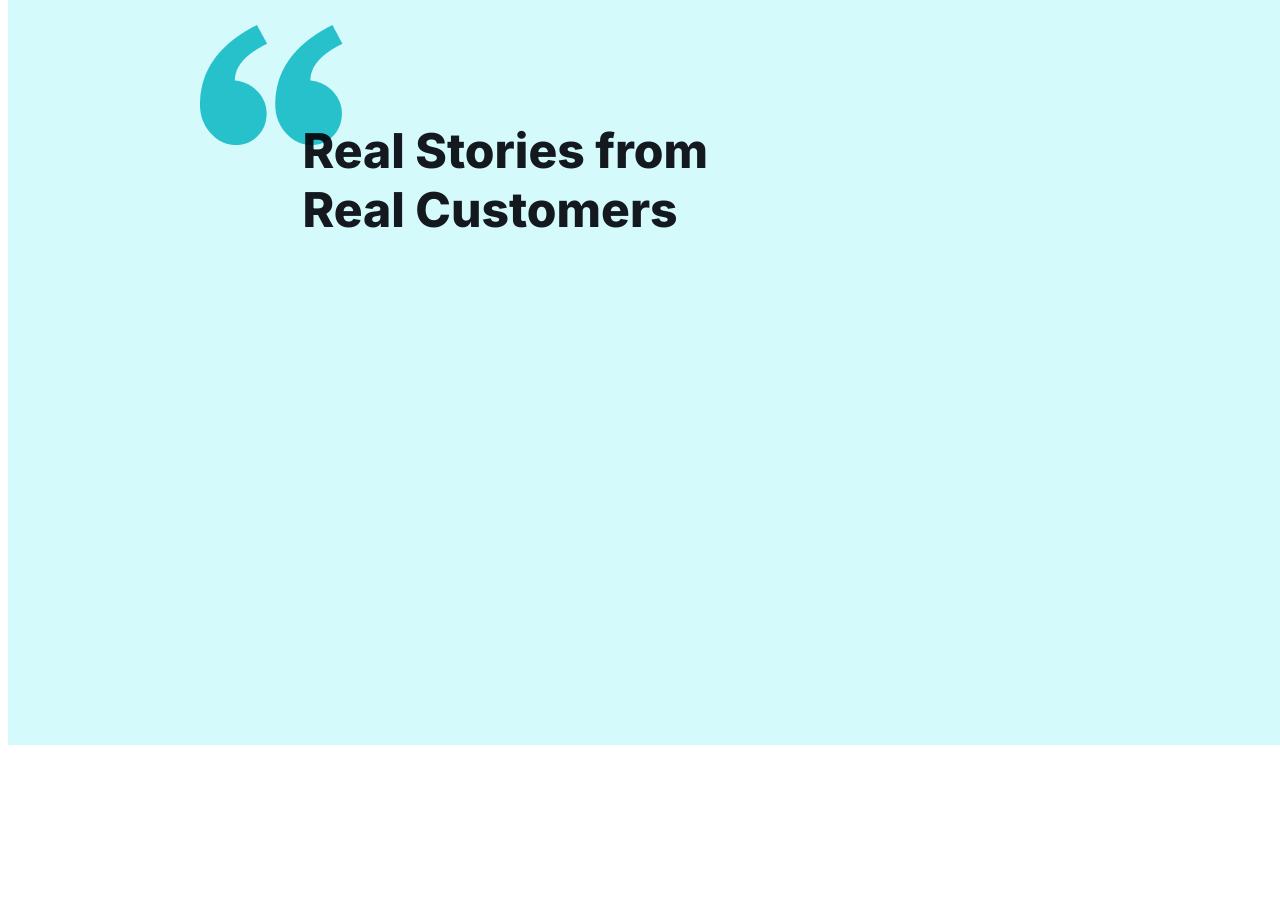
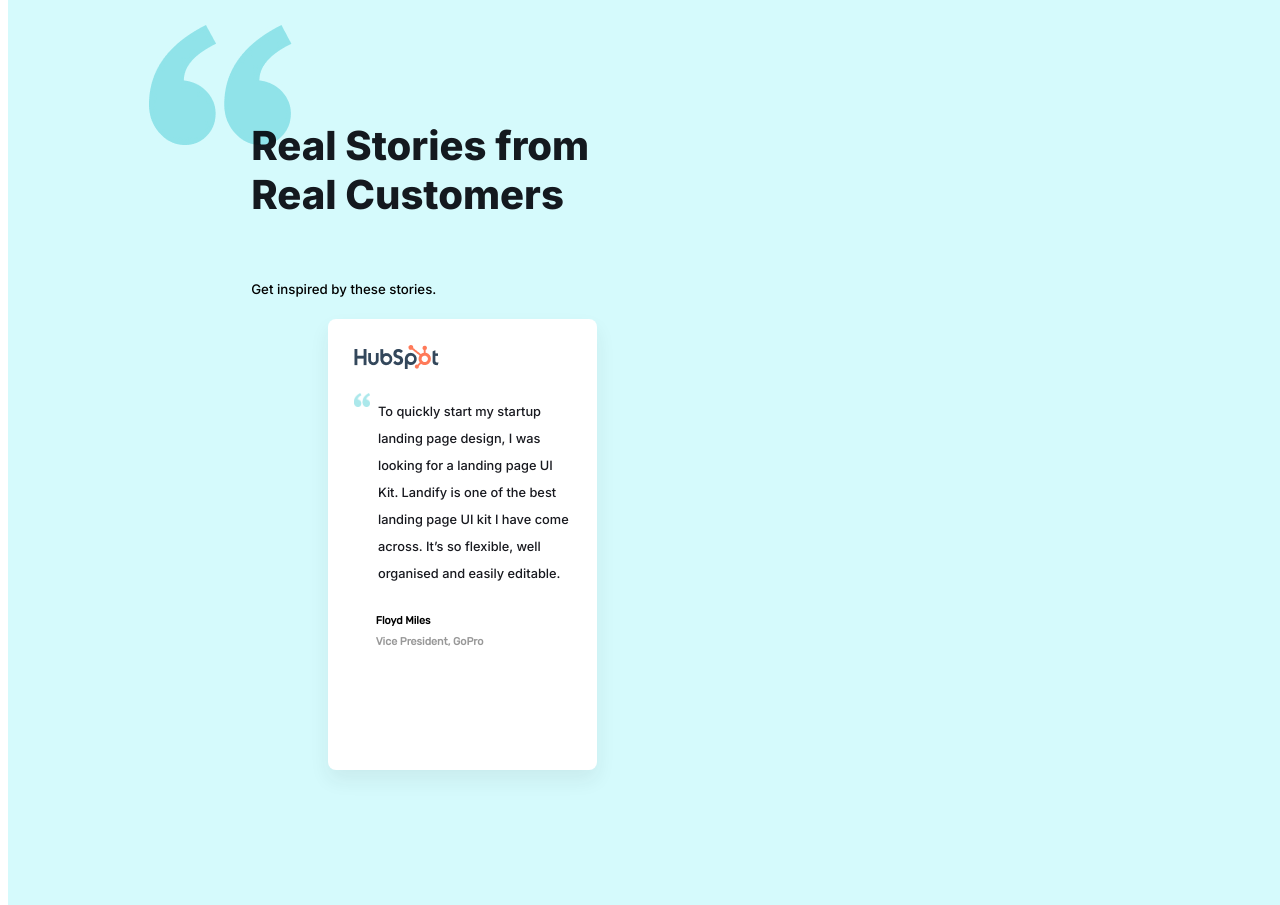
Before and after one commit to anushka-shri/AssignmentA, a plain HTML site: page index.html in a window 1280 px wide. Shown: the part 1860-2765 px from the top of the page. Before the commit the page ends 2605 px from the top, so only its background shows below. Drawn offline with Linux system fonts and the light colour scheme.

Commit message:
testimonial1 added

```diff
--- a/index.css
+++ b/index.css
@@ -180,9 +180,9 @@ html {
 
 .TailorM_desc {
 	position: static;
-	width: 45vw;
+	width: 40vw;
 	height: 64px;
-	margin-left: 25vw !important;
+	margin-left: 27vw !important;
 	margin-top: 6vh !important;
 
 	/* Lead / Lead 1 */
@@ -235,33 +235,121 @@ html {
 	background: #d5fafc;
 	margin-top: 5vh;
 	width: 100vw;
-	height: 100vh;
+	height: 120vh;
 }
 
 .inverted_comma {
-	height:120px;
-	width:142.37px;
+	height: 120px;
+	width: 142.37px;
 	position: absolute;
-	margin-left: 15vw;
+	margin-left: 11vw;
 	margin-top: 10vh;
 	mix-blend-mode: multiply;
+	opacity: 0.4;
+}
+
+.reviews_sub {
+	margin-left: 19vw;
+	margin-top: 42vh;
+	font-family: Inter;
+	font-style: normal;
+	font-weight: normal;
 }
 
 .reviews_heading {
 	position: absolute;
-	width: 40vw;
+	width: 30vw;
 	height: 15vh;
-	margin-left: 23vw;
+	margin-left: 19vw;
 	margin-top: 22vh;
 	mix-blend-mode: multiply;
 	font-family: Inter;
 	font-style: normal;
 	font-weight: 800;
-	font-size: 3rem;
+	font-size: 2.5rem;
 	font-feature-settings: 'salt' on, 'liga' off;
 	color: #18191f;
 	flex: none;
 	order: 0;
 	flex-grow: 0;
 }
+.testimonial1 {
+	height: 50vh;
+	margin-left: 25vw;
+	width: 17vw;
+	padding: 2%;
+	background: white;
+	display: flex;
+	flex-direction: column;
+	align-items: flex-start;
+	box-shadow: 0px 10px 20px rgba(41, 41, 42, 0.07);
+	border-radius: 8px;
+}
+
+.t_smallcomma {
+	height: 14px;
+	width: 16px;
+	opacity: 0.4;
+	margin-top: 3vh;
+}
+
+.testimonial1_text {
+	font-family: Inter;
+	width: 15vw;
+	transform: translate(-4%, -20%);
+	font-style: normal;
+	font-weight: normal;
+	font-size: 0.8rem;
+	line-height: 27px;
+	text-align: left;
+	margin-left: 3vw;
+	flex: none;
+	order: 0;
+	align-self: center;
+	flex-grow: 0;
+
+	font-feature-settings: 'salt' on, 'liga' off;
+	color: #18191f;
+}
+
+.testimonial1_minitxt {
+	display: flex;
+	flex-direction: column;
+	align-items: flex-start;
+	transform: translate(15%, 470%);
+	position: absolute;
+	width: 147px;
+	height: 52px;
+	/* Inside Auto Layout */
+	flex: none;
+	order: 1;
+	align-self: flex-start;
+	flex-grow: 0;
+}
+.testimonial1_minitxt2 {
+	display: flex;
+	flex-direction: column;
+	align-items: flex-start;
+	transform: translate(15%, 510%);
+	position: absolute;
+	width: 147px;
+	height: 52px;
+	/* Inside Auto Layout */
+	flex: none;
+	order: 1;
+	align-self: flex-start;
+	flex-grow: 0;
+	opacity: 0.4;
+}
+.testimonial2 {
+	display: flex;
+	flex-direction: column;
+	align-items: flex-start;
+}
+.testimonial3 {
+	display: flex;
+	flex-direction: column;
+	align-items: flex-start;
+}
+/* Reviews End*/
 /* Home Ends */
--- a/index.html
+++ b/index.html
@@ -94,7 +94,8 @@
         <!-- Tailor Made features -->
         <div class="TailorM_wrapper">
             <h1 class="TailorM_heading">Tailor-made features</h1>
-            <h3 class="TailorM_desc">Lorem ipsum is common placeholder text used to demonstrate the graphic elements of a document or visual presentation.</h3>
+            <h3 class="TailorM_desc">Lorem ipsum is common placeholder text used to demonstrate the graphic elements of
+                a document or visual presentation.</h3>
 
         </div>
 
@@ -143,6 +144,25 @@
             <div class="reviews_heading">
                 Real Stories from Real Customers
             </div>
+            <h5 class="reviews_sub">Get inspired by these stories.</h5>
+
+            <div class="testimonial1">
+                <img src="./images/Carousel/Hubspot Logo.png" alt="tlogo1">
+                <img class='t_smallcomma' src="./images/Testimonial/“.jpg" alt="tic1">
+                <h6 class='testimonial1_text'>To quickly start my startup landing page design, I was looking for a
+                    landing page UI Kit. Landify is one of the best
+                    landing page UI kit I have come across. It’s so flexible, well organised and easily editable.</h6>
+                    <div class="testimonial1_minitxt">
+                        <h6>Floyd Miles</h6>
+
+                    </div>
+                    <div class="testimonial1_minitxt2">
+                        <h6>Vice President, GoPro</h6>
+                    </div>
+            </div>
+
+            <div class="testimonial2"></div>
+            <div class="testimonial3"></div>
         </div>
     </div>
     <!-- //Home Ends -->
```
Lines whose indentation alone changed are shown as unchanged.
